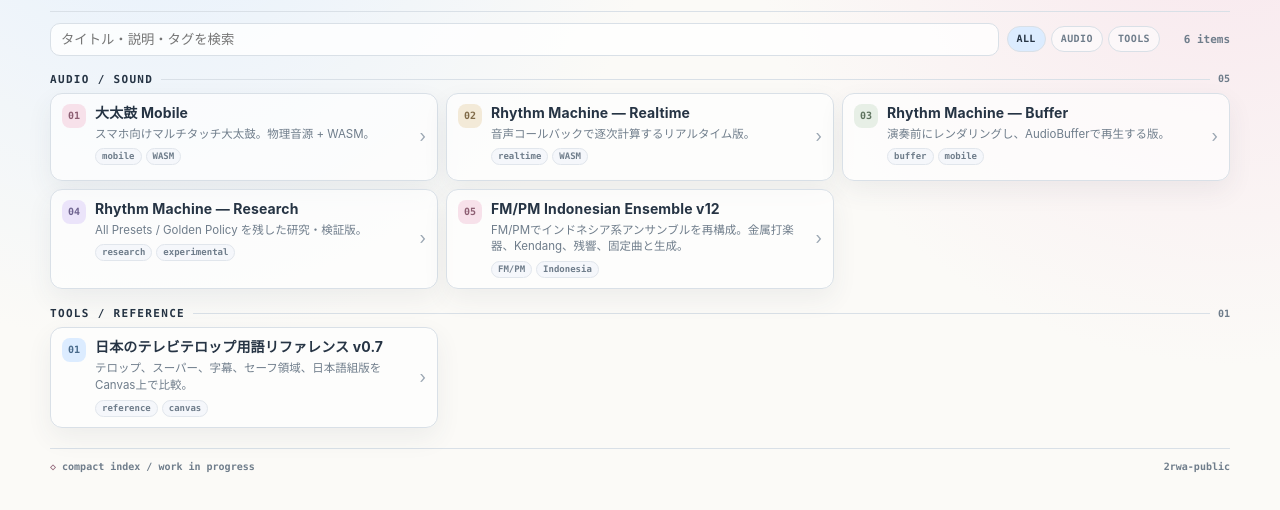
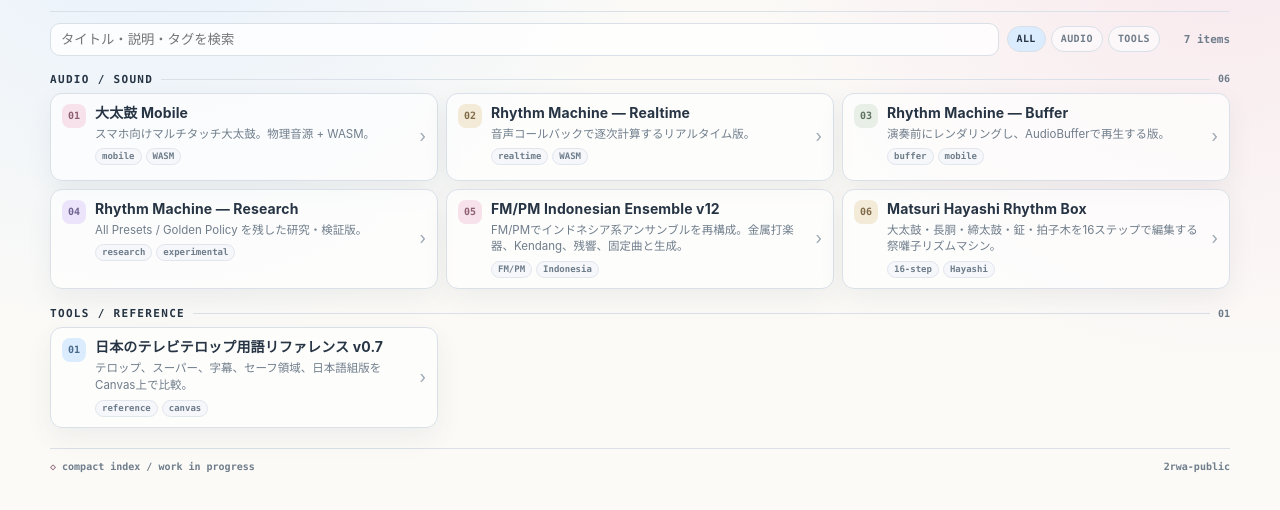
Before and after one commit to 2rwa/2rwa-public, a plain HTML site: page index.html in a window 1280 px wide. Shown: the part 140-650 px from the top of the page. Drawn offline with Linux system fonts and the light colour scheme.

Commit message:
Add Matsuri Hayashi Rhythm Box to public index

```diff
--- a/index.html
+++ b/index.html
@@ -255,12 +255,12 @@ h1{
       <button class="filter" type="button" data-filter="audio" aria-pressed="false">AUDIO</button>
       <button class="filter" type="button" data-filter="tool" aria-pressed="false">TOOLS</button>
     </div>
-    <div class="count" id="visibleCount">6 items</div>
+    <div class="count" id="visibleCount">7 items</div>
   </div>
 
   <section class="section" data-section="audio">
     <div class="section-head">
-      <h2>Audio / Sound</h2><div class="rule"></div><span class="section-count">05</span>
+      <h2>Audio / Sound</h2><div class="rule"></div><span class="section-count">06</span>
     </div>
     <div class="grid">
       <a class="item audio" data-kind="audio" data-accent="rose" href="./audio/odaiko-mobile/" data-search="大太鼓 mobile スマホ マルチタッチ 物理音源 wasm audio">
@@ -309,6 +309,16 @@ h1{
           <h3>FM/PM Indonesian Ensemble v12</h3>
           <p>FM/PMでインドネシア系アンサンブルを再構成。金属打楽器、Kendang、残響、固定曲と生成。</p>
           <span class="meta"><span class="tag">FM/PM</span><span class="tag">Indonesia</span></span>
+        </span>
+        <span class="arrow">›</span>
+      </a>
+
+      <a class="item audio" data-kind="audio" data-accent="cream" href="./audio/matsuri-hayashi-rhythm-box/" data-search="Matsuri Hayashi Rhythm Box 祭囃子 リズムマシン ステップシーケンサ 大太鼓 長胴 締太鼓 鉦 拍子木 16 step">
+        <span class="mark">06</span>
+        <span>
+          <h3>Matsuri Hayashi Rhythm Box</h3>
+          <p>大太鼓・長胴・締太鼓・鉦・拍子木を16ステップで編集する祭囃子リズムマシン。</p>
+          <span class="meta"><span class="tag">16-step</span><span class="tag">Hayashi</span></span>
         </span>
         <span class="arrow">›</span>
       </a>
```
